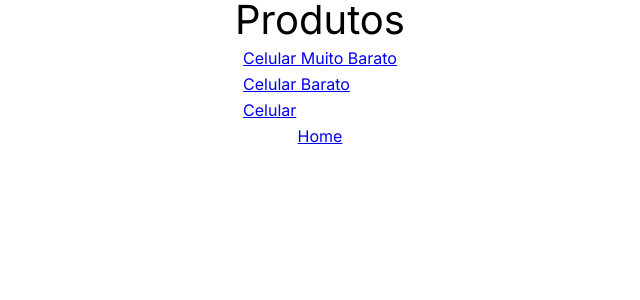
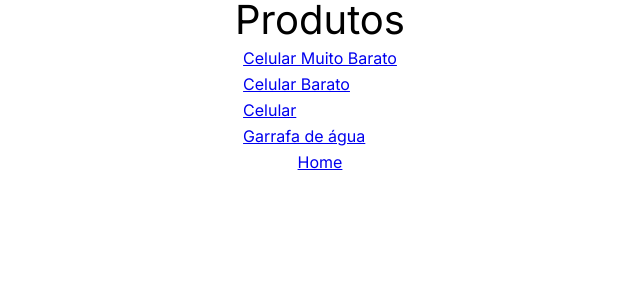
Before and after one commit to ewertonjsilva/exemplo_next_3ETIM_24, a Next.js app: page /listaprodutos in a window 1280 px wide. Shown: the top 300 px of the page, without its empty margins (320-960 px from the left). Built offline with nearby package versions, Linux system fonts and the light colour scheme.

Commit message:
aula 22-03

```diff
--- a/src/app/listaprodutos/page.tsx
+++ b/src/app/listaprodutos/page.tsx
@@ -12,7 +12,9 @@ export default function ListaProdutos() {
                 <Link href={"/listaprodutos/3"}><li>Produto 3</li></Link>
             </ol> */}
 
-            {/* {produtos.map((prod) => prod.nome)} */}
+            {/* {produtos.map((prod) => <p>{prod.nome}</p>)} */}
+            {/* () => {} */}
+
             <ol>
                 {
                     produtos.map(
--- a/src/produtos.js
+++ b/src/produtos.js
@@ -23,6 +23,14 @@ const produtos = [
         estoque: 48,
         freteGratis: true
     },
+    {
+        id: 4,
+        nome: 'Garrafa de água',
+        marca: 'Contigo',
+        preco: 65.00,
+        estoque: 12,
+        freteGratis: false
+    },
 ];
 
 export default produtos;
```
